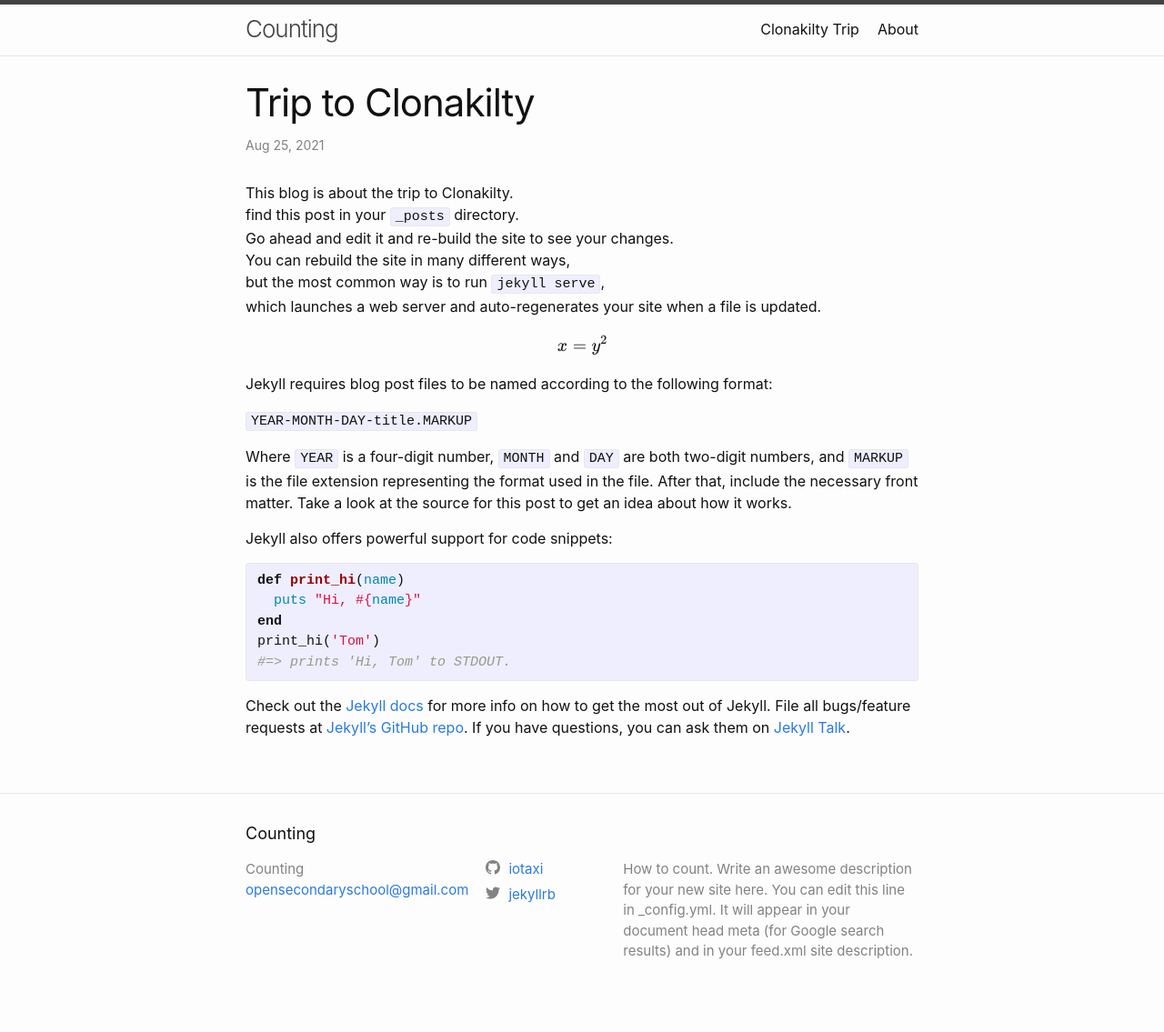
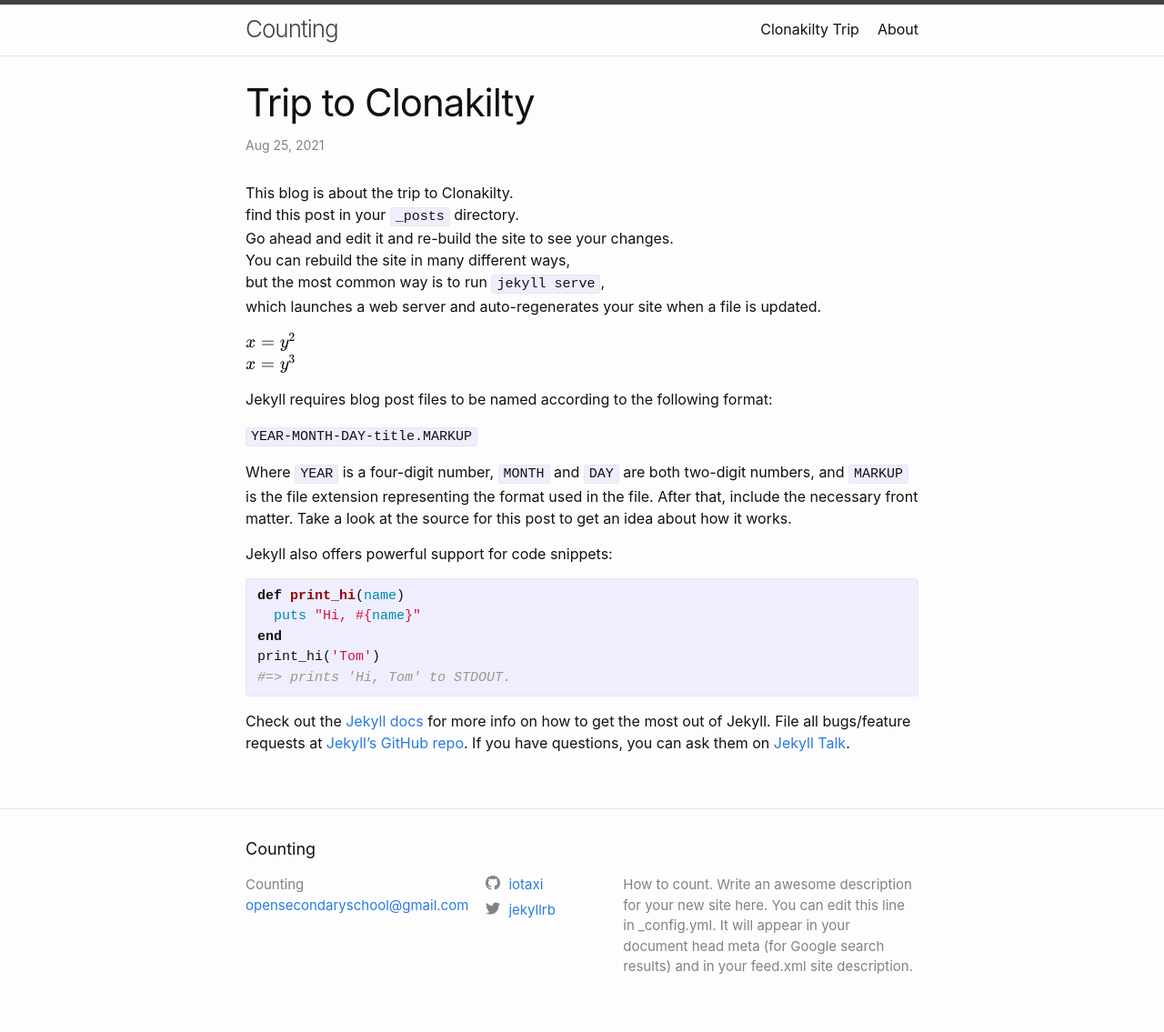
Before and after one commit to iotaxi/AppliedMaths, a Jekyll site: the page built from _posts/2021-08-25-Trip-to-Clonakilty.markdown, in a window 1280 px wide. Shown: the whole page at 91% size. Built offline with Jekyll 4.4.1, drawn with Linux system fonts in a browser that asks for light colours; formulas are drawn with MathJax 3.

Commit message:
Update 2021-08-25-Trip-to-Clonakilty.markdown

```diff
--- a/_posts/2021-08-25-Trip-to-Clonakilty.markdown
+++ b/_posts/2021-08-25-Trip-to-Clonakilty.markdown
@@ -12,6 +12,7 @@ but the most common way is to run `jekyll serve`,
 which launches a web server and auto-regenerates your site when a file is updated.
 
 $$ x = y^2 $$
+$$ x = y^3 $$
 
 Jekyll requires blog post files to be named according to the following format:
 
```
